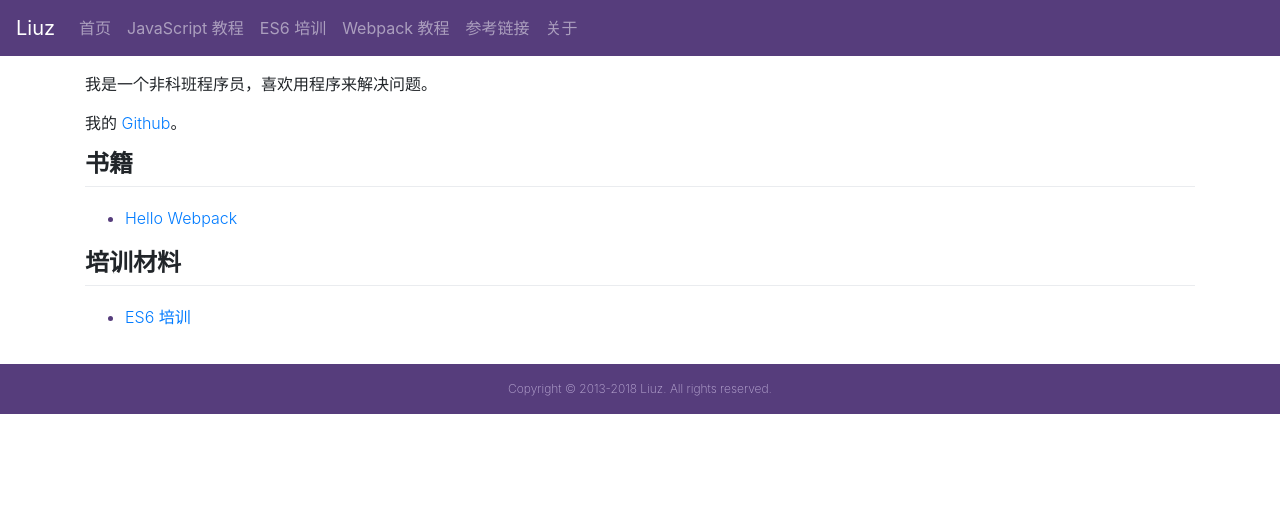
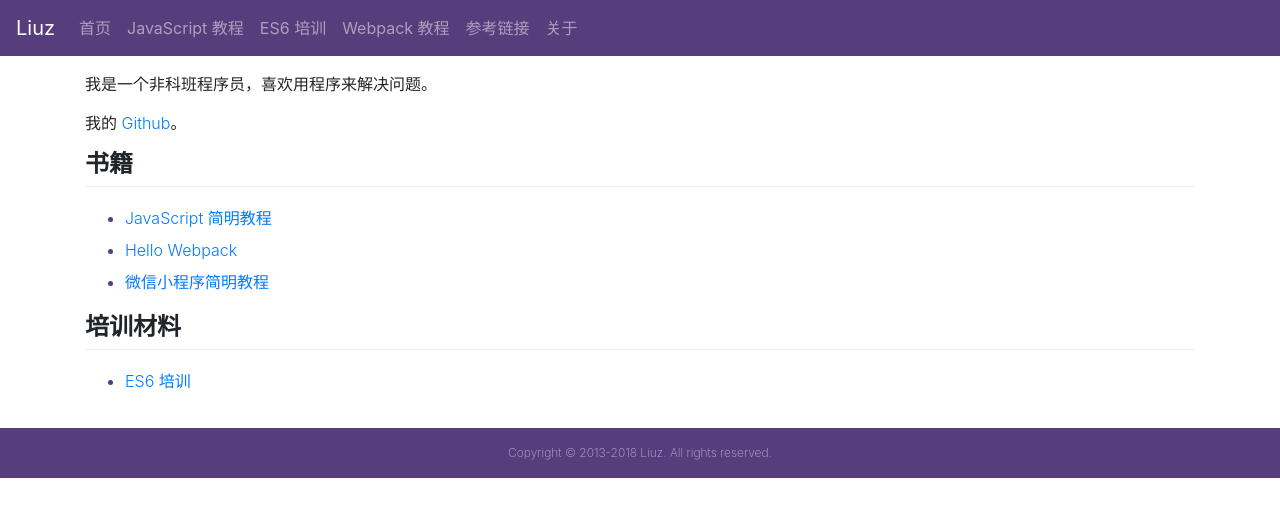
Before and after one commit to liuzhuan/liuzhuan.github.io, a Jekyll site: the page built from about.md, in a window 1280 px wide. Shown: the top 517 px of the page. Built offline with Jekyll 4.4.1, drawn with Linux system fonts in a browser that asks for light colours; nearby versions of some CDN libraries.

Commit message:
adding two book links

```diff
--- a/about.md
+++ b/about.md
@@ -7,7 +7,9 @@ layout: default
 我的 [Github](https://github.com/liuzhuan)。
 
 ## 书籍
+- [JavaScript 简明教程](http://www.1zh.tech/hello-js/)
 - [Hello Webpack](https://www.gitbook.com/book/liuzhuan/hello-webpack/details)
+- [微信小程序简明教程](http://www.1zh.tech/hello-wxapp/)
 
 ## 培训材料
 - [ES6 培训](https://github.com/liuzhuan/es6-training)
```
